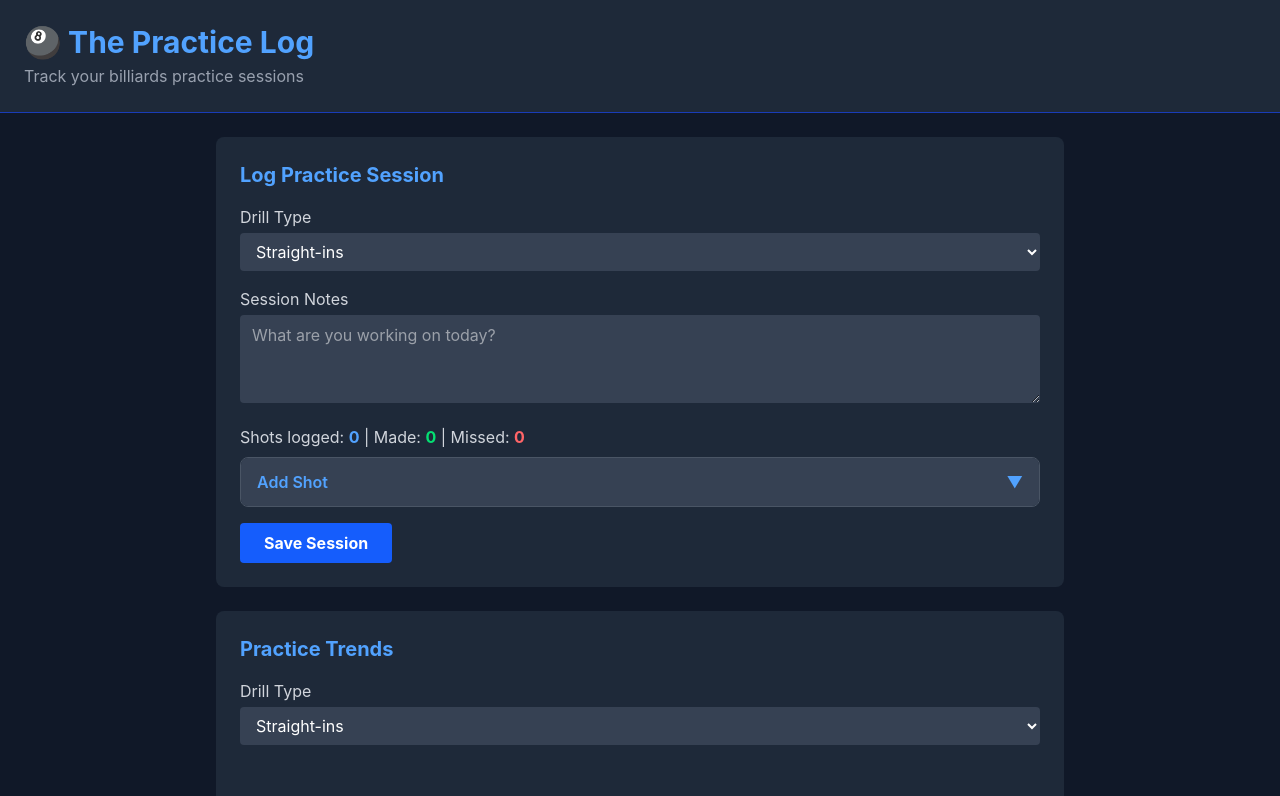
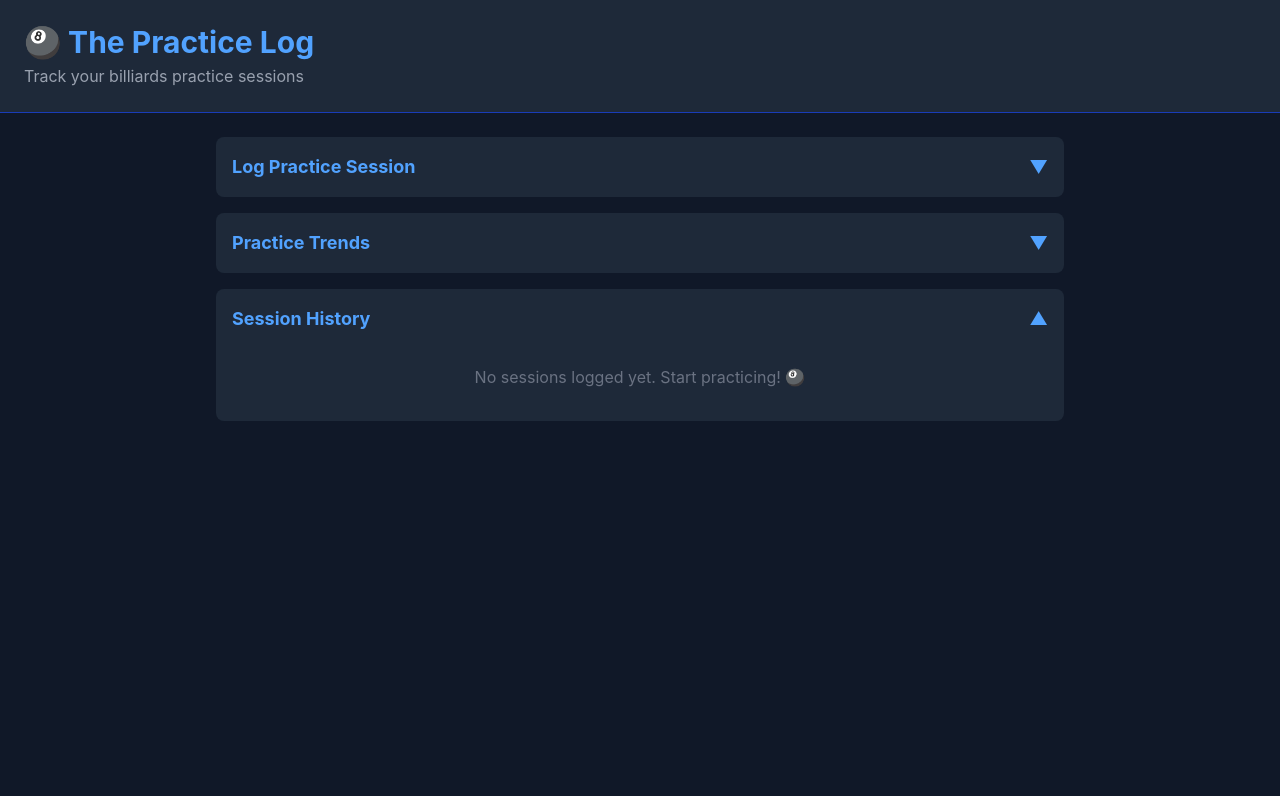
Before and after one commit to melscodingcave/the-practice-log, a React (Vite) app: page / in a window 1280 px wide. Shown: the top 796 px of the page. Built offline with nearby package versions, Linux system fonts and the light colour scheme.

Commit message:
feat: add Accordion component for collapsible sections

```diff
--- a/src/App.tsx
+++ b/src/App.tsx
@@ -1,5 +1,6 @@
 import { useState } from 'react'
 import './App.css'
+import Accordion from './components/Accordion'
 import TrendChart from './components/charts/TrendChart'
 import SessionForm from './components/session/SessionForm'
 import SessionHistory from './components/session/SessionHistory'
@@ -20,9 +21,15 @@ function App() {
       </header>
 
       <main className="max-w-4xl mx-auto px-6">
-        <SessionForm onSessionCreated={handleSessionCreated} />
-        <TrendChart sessions={sessions} />
-        <SessionHistory sessions={sessions} />
+        <Accordion title="Log Practice Session">
+          <SessionForm onSessionCreated={handleSessionCreated} />
+        </Accordion>
+        <Accordion title="Practice Trends">
+          <TrendChart sessions={sessions} />
+        </Accordion>
+        <Accordion title="Session History" defaultOpen={true}>
+          <SessionHistory sessions={sessions} />
+        </Accordion>
       </main>
     </div>
   )
--- /dev/null
+++ b/src/components/Accordion.tsx
@@ -0,0 +1,30 @@
+import { useState } from 'react'
+
+interface Props {
+    title: string
+    defaultOpen?: boolean
+    children: React.ReactNode
+}
+
+export default function Accordion({ title, defaultOpen = false, children }: Props) {
+    const [isOpen, setIsOpen] = useState(defaultOpen)
+
+    return (
+        <div className="bg-gray-800 rounded-lg mb-4 overflow-hidden">
+            <button
+                type="button"
+                onClick={() => setIsOpen(!isOpen)}
+                className="w-full flex justify-between items-center p-4
+                   text-blue-400 font-bold text-lg hover:bg-gray-700"
+            >
+                <span>{title}</span>
+                <span>{isOpen ? '▲' : '▼'}</span>
+            </button>
+            {isOpen && (
+                <div className="p-4 pt-0">
+                    {children}
+                </div>
+            )}
+        </div>
+    )
+}
--- a/src/components/charts/TrendChart.tsx
+++ b/src/components/charts/TrendChart.tsx
@@ -44,7 +44,7 @@ export default function TrendChart({ sessions }: Props) {
     }))
 
     return (
-        <div className="bg-gray-800 rounded-lg p-6 mb-6">
+        <div className="mb-2">
             <h2 className="text-xl font-bold text-blue-400 mb-4">
                 Practice Trends
             </h2>
--- a/src/components/session/SessionForm.tsx
+++ b/src/components/session/SessionForm.tsx
@@ -39,7 +39,7 @@ export default function SessionForm({ onSessionCreated }: Props) {
     }
 
     return (
-        <div className="bg-gray-800 rounded-lg p-6 mb-6">
+        <div className="mb-2">
             <h2 className="text-xl font-bold text-blue-400 mb-4">
                 Log Practice Session
             </h2>
--- a/src/components/session/SessionHistory.tsx
+++ b/src/components/session/SessionHistory.tsx
@@ -7,7 +7,7 @@ interface Props {
 export default function SessionHistory({ sessions }: Props) {
     if (sessions.length === 0) {
         return (
-            <div className="bg-gray-800 rounded-lg p-6 text-center text-gray-500">
+            <div className="text-center text-gray-500 py-4">
                 No sessions logged yet. Start practicing! 🎱
             </div>
         )
```
